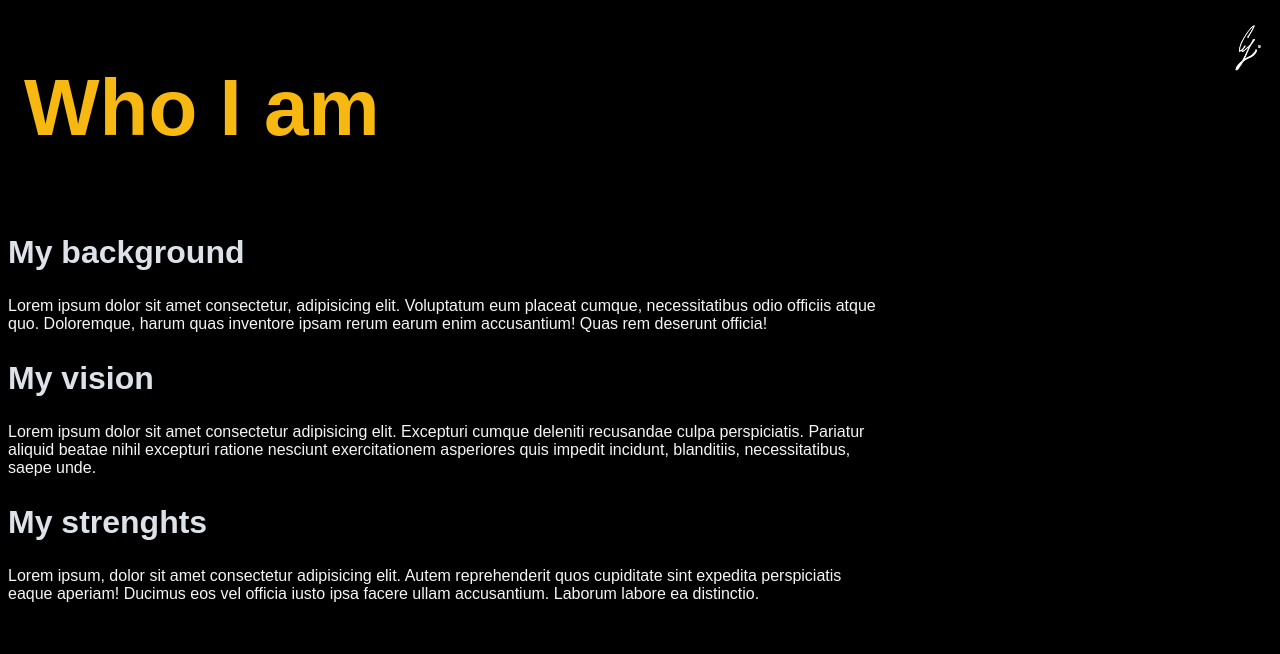
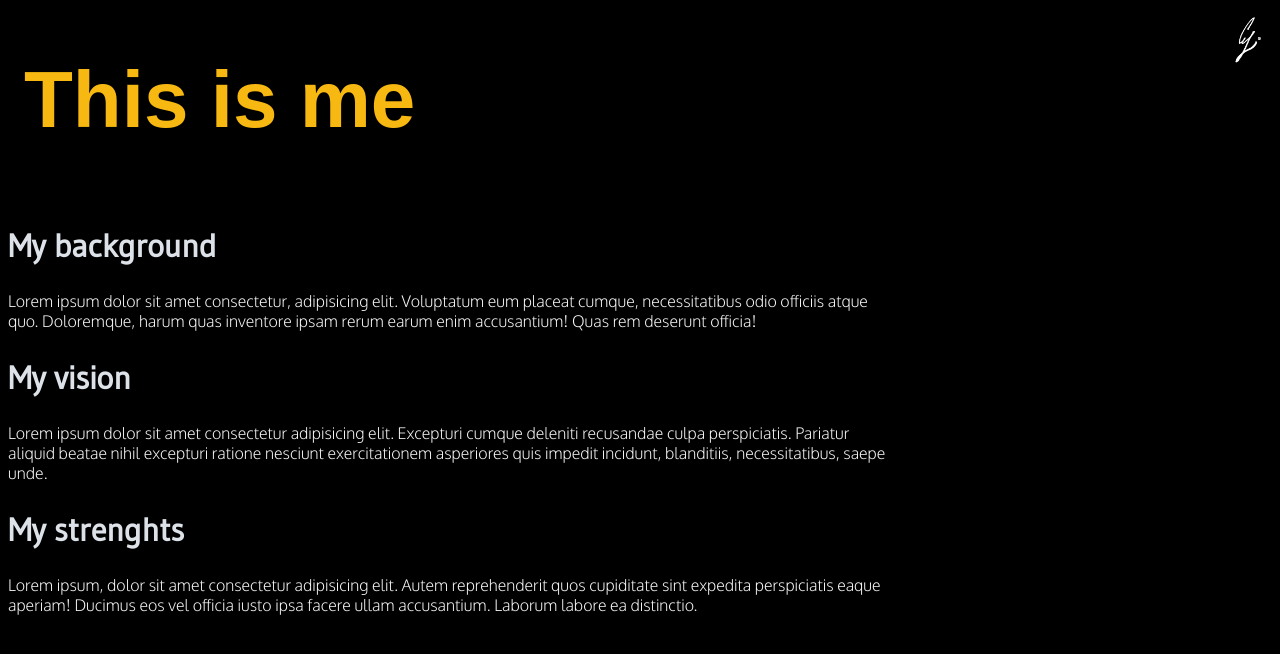
Before and after one commit to agustinZavalaAguilar/portfolio3-wp, a PHP site: page /html/about.html in a window 1280 px wide. Shown: the top 654 px of the page. Run offline with PHP 8.4, Linux system fonts and the light colour scheme.

Commit message:
added custom font-family for h1, h2 and p elements

```diff
--- a/css/style.css
+++ b/css/style.css
@@ -5,8 +5,17 @@ html {
     /*overflow: hidden;*/
 }
 
-h1, h2 {
+body {
+    margin: 0 8px;
+}
+
+h1 {
     font-family: "Exo",sans-serif;
+    color:rgb(221, 226, 233);
+}
+
+h2 {
+    font-family: "Gudea",sans-serif;
     color:rgb(221, 226, 233);
 }
 
@@ -18,8 +27,8 @@ h1, h2 {
 
 p {
     color: whitesmoke;
-    font-family: sans-serif;
     font-size: 1em;
+    font-family: "Oxygen", sans-serif;
 }
 
 .common {
--- a/html/about.html
+++ b/html/about.html
@@ -8,12 +8,14 @@
     <link rel="shortcut icon" href="../resources/signature.png" type="image/x-icon">
     <link rel="stylesheet" href="../css/style.css">
     <link href="https://fonts.googleapis.com/css2?family=Fira+Sans&display=swap" rel="stylesheet">
+    <link href="https://fonts.googleapis.com/css2?family=Oxygen:wght@300&display=swap" rel="stylesheet">
+    <link href="https://fonts.googleapis.com/css2?family=Gudea&display=swap" rel="stylesheet">
 </head>
 
 <body>
     <header>
         <div class="banner">
-            <h1 class="common title" >Who I am</h1>
+            <h1 class="common title" >This is me</h1>
             <a href="../index.html">
                 <img id="home-autograph" src="../resources/signature white.png" alt="autograph home icon">
             </a>
--- a/html/contact.html
+++ b/html/contact.html
@@ -8,6 +8,7 @@
     <link rel="shortcut icon" href="../resources/signature.png" type="image/x-icon">
     <link rel="stylesheet" href="../css/style.css">
     <link href="https://fonts.googleapis.com/css2?family=Fira+Sans&display=swap" rel="stylesheet">
+    <link href="https://fonts.googleapis.com/css2?family=Gudea&display=swap" rel="stylesheet">
 </head>
 
 <body>
--- a/html/work.html
+++ b/html/work.html
@@ -9,6 +9,7 @@
     <link rel="stylesheet" href="../css/style.css">
     <link href="https://fonts.googleapis.com/css2?family=Fira+Sans&display=swap" rel="stylesheet">
     <link href="https://fonts.googleapis.com/css2?family=Catamaran:wght@700&family=Exo:wght@700&family=Hind+Madurai:wght@300&family=Kanit:wght@200&display=swap" rel="stylesheet">
+    <link href="https://fonts.googleapis.com/css2?family=Gudea&display=swap" rel="stylesheet">
 </head>
 
 <body>
--- a/index.html
+++ b/index.html
@@ -9,6 +9,7 @@
     <link rel="stylesheet" href="./css/style.css">
     <link href="https://fonts.googleapis.com/css2?family=Fira+Sans&display=swap" rel="stylesheet">
     <link href="https://fonts.googleapis.com/css2?family=Exo:wght@600&display=swap" rel="stylesheet">
+    <link href="https://fonts.googleapis.com/css2?family=Gudea&display=swap" rel="stylesheet">
 </head>
 <body class="index">
     <header>
```
Also changed, not shown: resources/forward.png (added), resources/portfolio draw.png.
